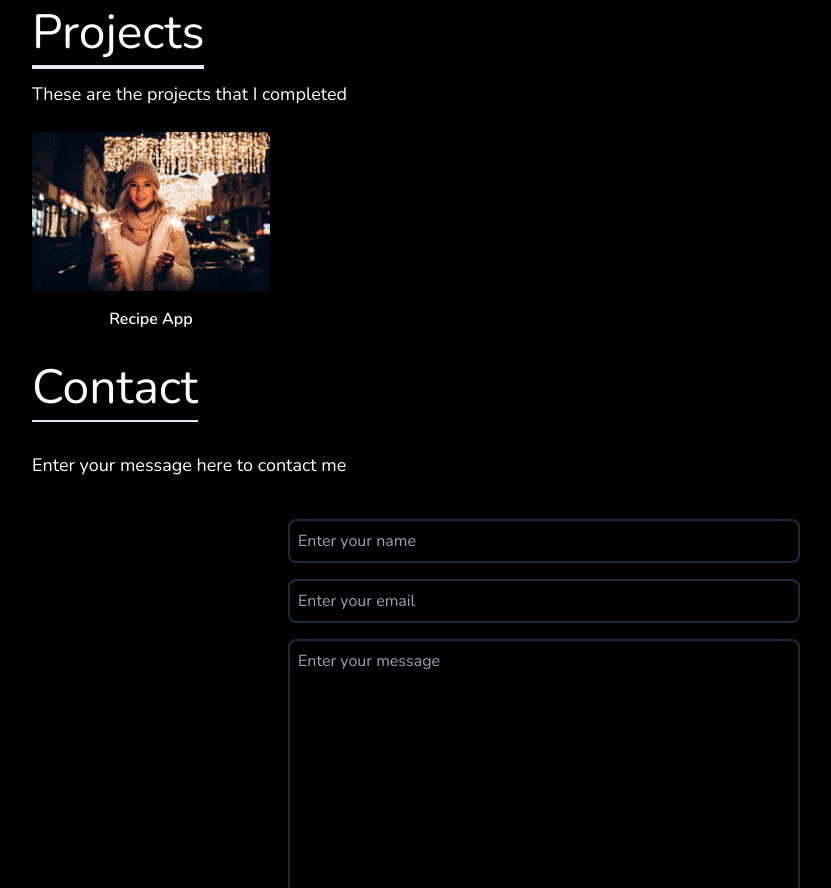
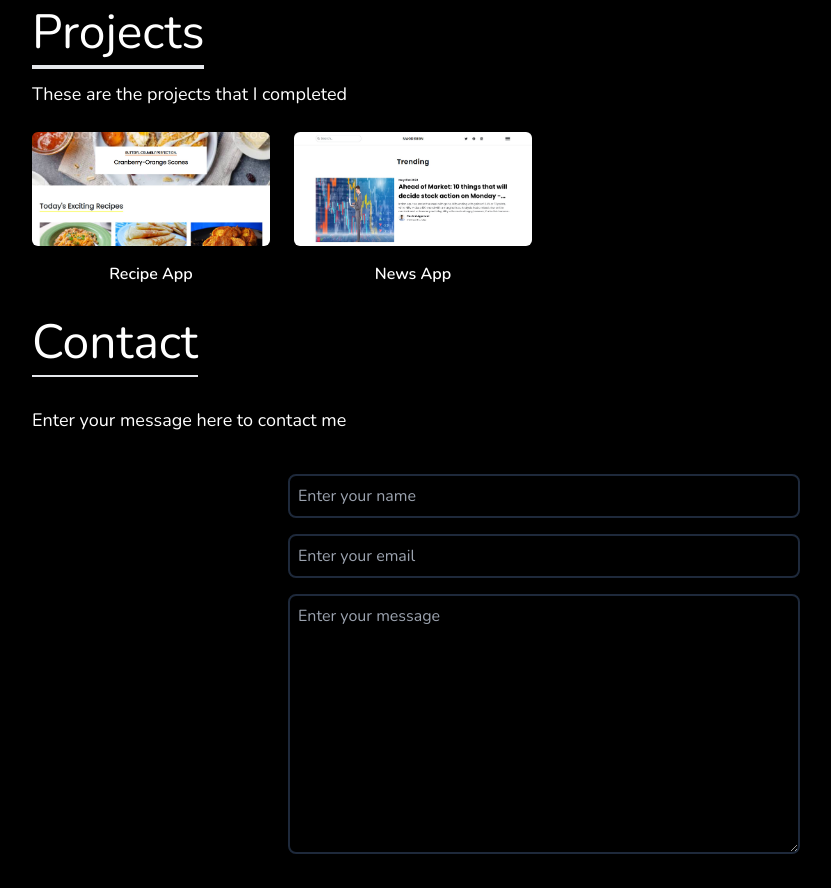
Before and after one commit to LuffiDeMonk/my_portfolio, a React (Vite) app: page / in a window 1280 px wide. Shown: the part 2060-2948 px from the top of the page, without its empty margins (96-927 px from the left). Built offline with nearby package versions, Linux system fonts and the light colour scheme.

Commit message:
Second Commit

```diff
--- a/src/components/Projects.jsx
+++ b/src/components/Projects.jsx
@@ -1,5 +1,22 @@
 import React from "react";
-import Project from "../assets/projectalt.jpg";
+import RecipeApp from "../assets/recipe_app.jpg";
+import NewsApp from "../assets/news_app.jpg";
+import { Link } from "react-router-dom";
+
+const projects = [
+  {
+    id: 1,
+    projectImage: RecipeApp,
+    projectUrl: "https://profound-chaja-20cc07.netlify.app/",
+    projectTitle: "Recipe App",
+  },
+  {
+    id: 2,
+    projectImage: NewsApp,
+    projectUrl: "https://github.com/LuffiDeMonk/news-app/tree/master",
+    projectTitle: "News App",
+  },
+];
 
 const Projects = () => {
   return (
@@ -12,10 +29,24 @@ const Projects = () => {
           These are the projects that I completed
         </p>
         <div className="grid grid-cols-2 md:grid-cols-3 lg:grid-cols-4 gap-6 pb-8">
-          <div className="w-full h-full cursor-pointer hover:scale-105 duration-300 flex flex-col items-center justify-center gap-4 rounded-md overflow-hidden">
-            <img src={Project} alt="" className="rounded-b-md" />
-            <p className="text-md font-semibold text-white">Recipe App</p>
-          </div>
+          {projects.map(({ id, projectImage, projectUrl, projectTitle }) => {
+            return (
+              <a
+                href={projectUrl}
+                key={id}
+                className="w-full h-full cursor-pointer hover:scale-105 duration-300 flex flex-col items-center justify-center gap-4 rounded-md overflow-hidden"
+              >
+                <img
+                  src={projectImage}
+                  alt=""
+                  className="rounded-b-md object-cover"
+                />
+                <p className="text-md font-semibold text-white">
+                  {projectTitle}
+                </p>
+              </a>
+            );
+          })}
         </div>
       </div>
     </div>
```
Also changed, not shown: src/assets/news_app.jpg (added), src/assets/recipe_app.jpg (added).
